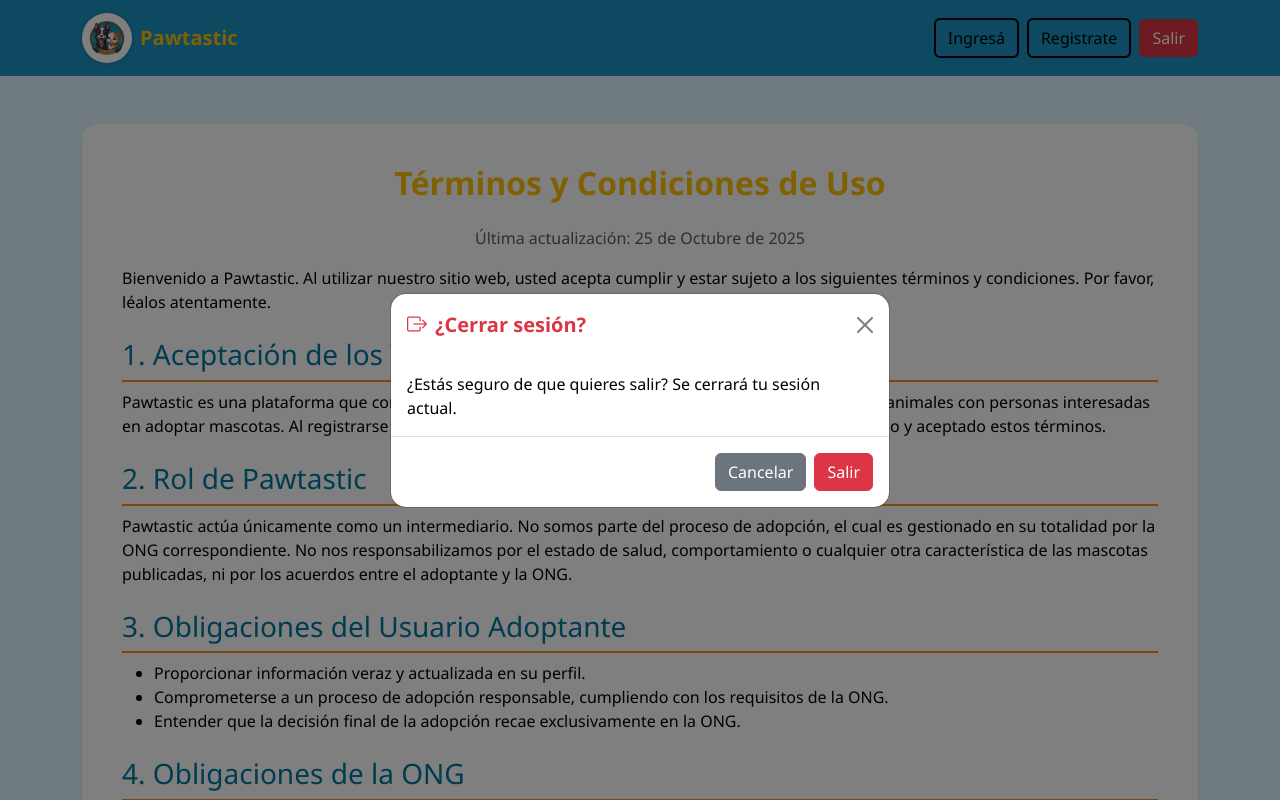
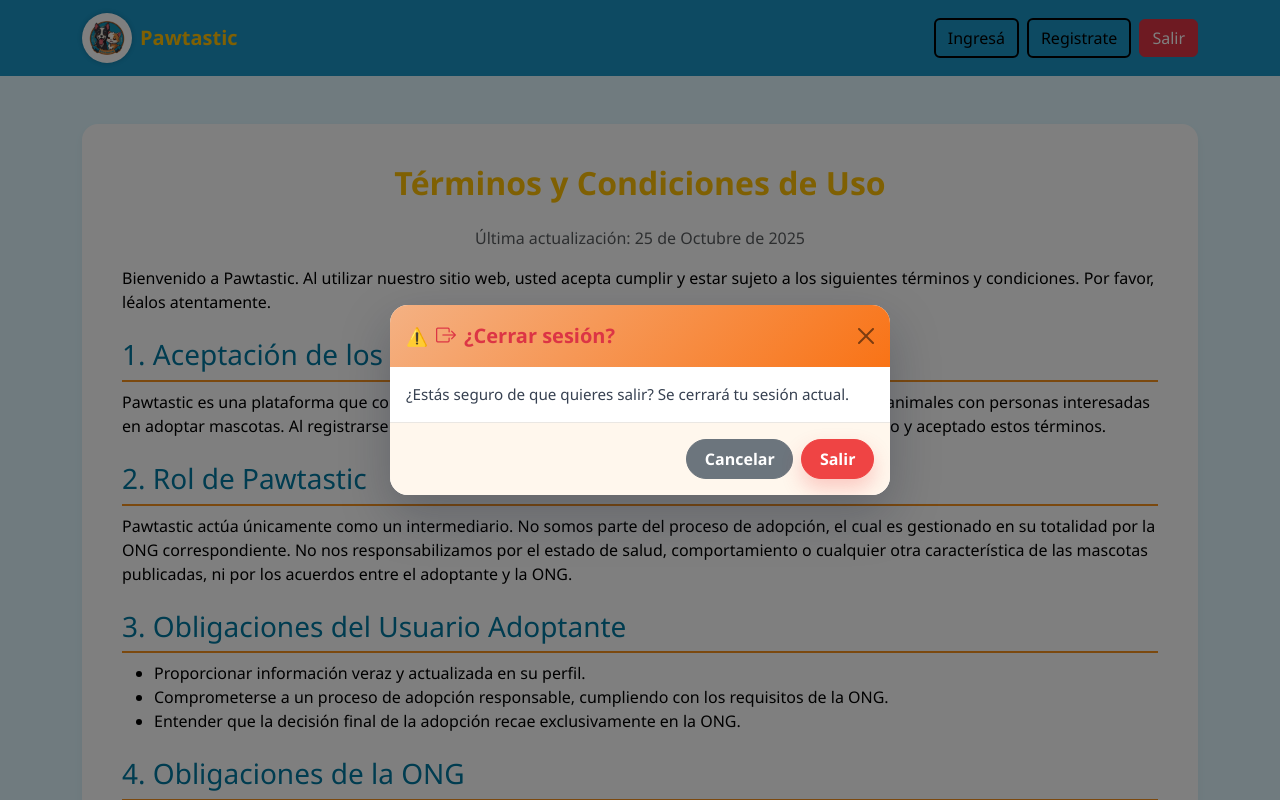
Before and after one commit to JulyBujan/Pawtastic, a PHP site: page /Pawtastic/pages/terminosYcondiciones.html in a window 1280 px wide, after a click on "Salir". Run offline with PHP 8.4, Linux system fonts and the light colour scheme.

Commit message:
Modernize postulaciones modals icons

```diff
--- a/css/style.css
+++ b/css/style.css
@@ -1891,6 +1891,151 @@ div.card:has(#form-title) {
   color: #94a3b8;
 }
 
+/* === MODAL CERRAR SESION === */
+#modalCerrarSesion .modal-content {
+  border-radius: 18px;
+  border: none;
+  box-shadow: 0 20px 50px rgba(15, 23, 42, 0.25);
+  overflow: hidden;
+}
+
+#modalCerrarSesion .modal-header {
+  background: linear-gradient(135deg, #f4b183, #f97316);
+  color: #1f2937;
+  border-bottom: none;
+  position: relative;
+}
+
+#modalCerrarSesion .modal-header::before {
+  content: "⚠️";
+  font-size: 1.1rem;
+  margin-right: 0.5rem;
+}
+
+#modalCerrarSesion .modal-title {
+  font-weight: 700;
+}
+
+#modalCerrarSesion .modal-body {
+  font-size: 0.95rem;
+  color: #374151;
+}
+
+#modalCerrarSesion .modal-footer {
+  border-top: 1px solid rgba(148, 163, 184, 0.2);
+  background: #fff7ed;
+}
+
+#modalCerrarSesion .btn {
+  border-radius: 999px;
+  padding: 0.45rem 1.1rem;
+  font-weight: 600;
+}
+
+#modalCerrarSesion .btn-danger {
+  background: #ef4444;
+  border-color: #ef4444;
+  box-shadow: 0 10px 20px rgba(239, 68, 68, 0.25);
+}
+
+#modalCerrarSesion .btn-danger:hover {
+  background: #dc2626;
+  border-color: #dc2626;
+}
+
+#modalCerrarSesion .btn-outline-secondary:hover {
+  background: rgba(148, 163, 184, 0.15);
+}
+
+#modalCerrarSesion .modal-dialog {
+  transform: translateY(12px);
+  transition: transform 0.25s ease, opacity 0.25s ease;
+}
+
+#modalCerrarSesion.show .modal-dialog {
+  transform: translateY(0);
+}
+
+/* === MODALES POSTULACIONES === */
+#modalComentario .modal-content,
+#modalConfirmAction .modal-content {
+  border-radius: 18px;
+  border: none;
+  box-shadow: 0 20px 50px rgba(15, 23, 42, 0.25);
+  overflow: hidden;
+}
+
+#modalComentario .modal-header,
+#modalConfirmAction .modal-header {
+  border-bottom: none;
+  position: relative;
+}
+
+#modalComentario .modal-header {
+  background: linear-gradient(135deg, #93c5fd, #38bdf8);
+  color: #0f172a;
+}
+
+#modalConfirmAction .modal-header {
+  background: linear-gradient(135deg, #fdba74, #f97316);
+  color: #1f2937;
+}
+
+#modalComentario .modal-header::before {
+  content: "📝";
+  font-size: 1.1rem;
+  margin-right: 0.5rem;
+}
+
+#modalConfirmAction .modal-header::before {
+  content: "⚡";
+  font-size: 1.1rem;
+  margin-right: 0.5rem;
+}
+
+#modalConfirmAction[data-action="approve"] .modal-header::before {
+  content: "✅";
+}
+
+#modalConfirmAction[data-action="reject"] .modal-header::before {
+  content: "❌";
+}
+
+#modalComentario .modal-title,
+#modalConfirmAction .modal-title {
+  font-weight: 700;
+}
+
+#modalComentario .modal-body,
+#modalConfirmAction .modal-body {
+  font-size: 0.95rem;
+  color: #374151;
+}
+
+#modalComentario .modal-footer,
+#modalConfirmAction .modal-footer {
+  border-top: 1px solid rgba(148, 163, 184, 0.2);
+  background: #fff7ed;
+}
+
+#modalComentario .btn,
+#modalConfirmAction .btn {
+  border-radius: 999px;
+  padding: 0.45rem 1.1rem;
+  font-weight: 600;
+}
+
+#modalComentario .modal-dialog,
+#modalConfirmAction .modal-dialog {
+  transform: translateY(12px);
+  transition: transform 0.25s ease, opacity 0.25s ease;
+}
+
+#modalComentario.show .modal-dialog,
+#modalConfirmAction.show .modal-dialog {
+  transform: translateY(0);
+}
+
 .status-badge {
   display: inline-flex;
   align-items: center;
--- a/js/postulaciones.js
+++ b/js/postulaciones.js
@@ -352,6 +352,9 @@ document.addEventListener("DOMContentLoaded", () => {
         const adopcionId = event.target.dataset.id;
         confirmAdopcionId = adopcionId;
         confirmStatus = 1;
+        if (confirmModalEl) {
+          confirmModalEl.dataset.action = "approve";
+        }
         if (confirmActionTitle) {
           confirmActionTitle.textContent = "Aprobar postulación";
         }
@@ -372,6 +375,9 @@ document.addEventListener("DOMContentLoaded", () => {
         const adopcionId = event.target.dataset.id;
         confirmAdopcionId = adopcionId;
         confirmStatus = 2;
+        if (confirmModalEl) {
+          confirmModalEl.dataset.action = "reject";
+        }
         if (confirmActionTitle) {
           confirmActionTitle.textContent = "Rechazar postulación";
         }
```
